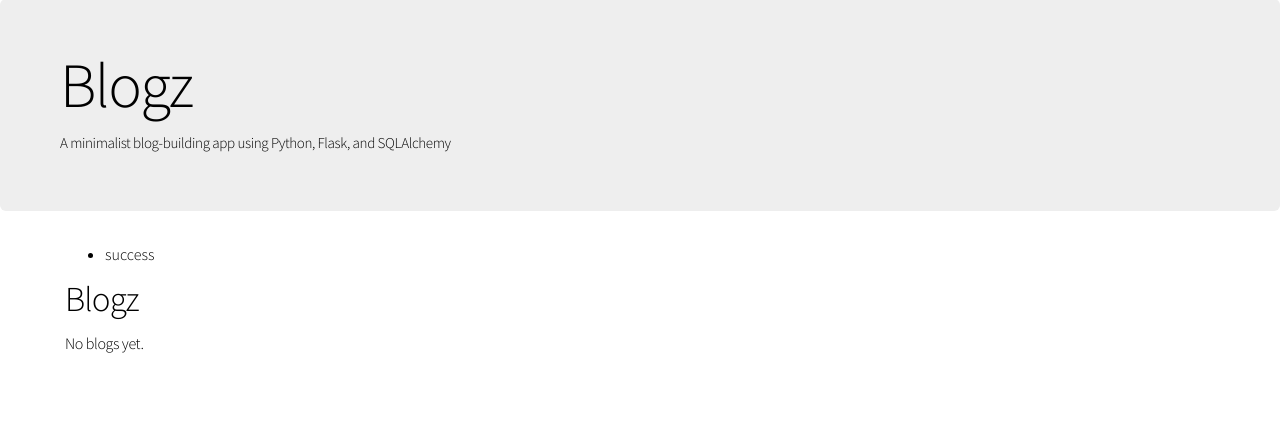
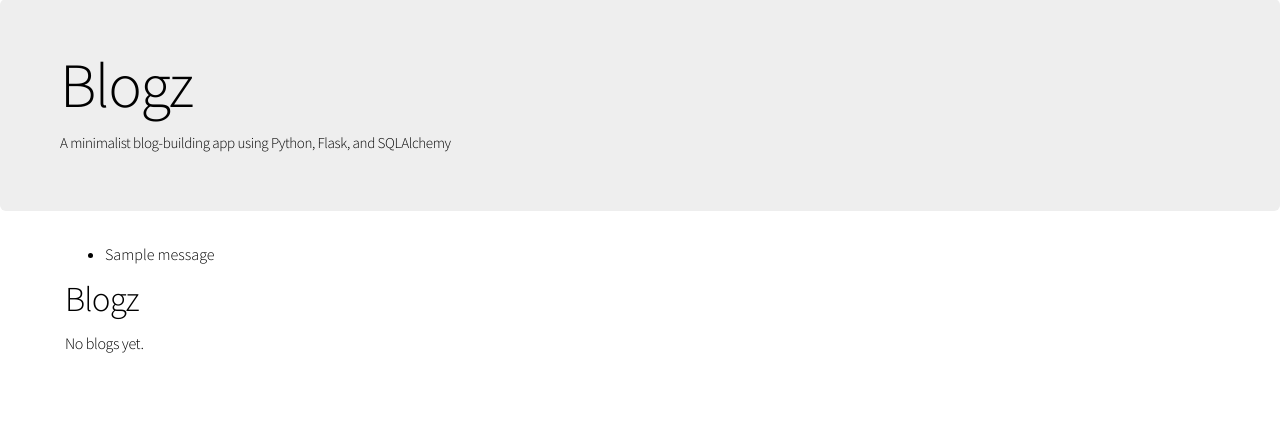
Before and after one commit to gitasong/blogz, a Flask app: page /blog in a window 1280 px wide. Shown: the part 44-479 px from the top of the page. Run offline with Flask 2, Linux system fonts and the light colour scheme; the visitor is signed in with stand-in values (Sample User, id 1); tables that the repository leaves empty hold one stand-in row (values such as "Sample post"); one stand-in notice (Sample message) is shown; data that the repository does not hold is empty; some libraries are stand-ins or nearby versions.

Commit message:
reverse 'message,category' to be 'category,message' in base.html

```diff
--- a/templates/base.html
+++ b/templates/base.html
@@ -29,7 +29,7 @@
 
                 {% with messages = get_flashed_messages(with_categories=True) %}
                     <ul>
-                        {% for message,category in messages %}
+                        {% for category,message in messages %}
                             <li class="{{ category }}">{{ message }}</li>
                         {% endfor %}
                     </ul>
```
